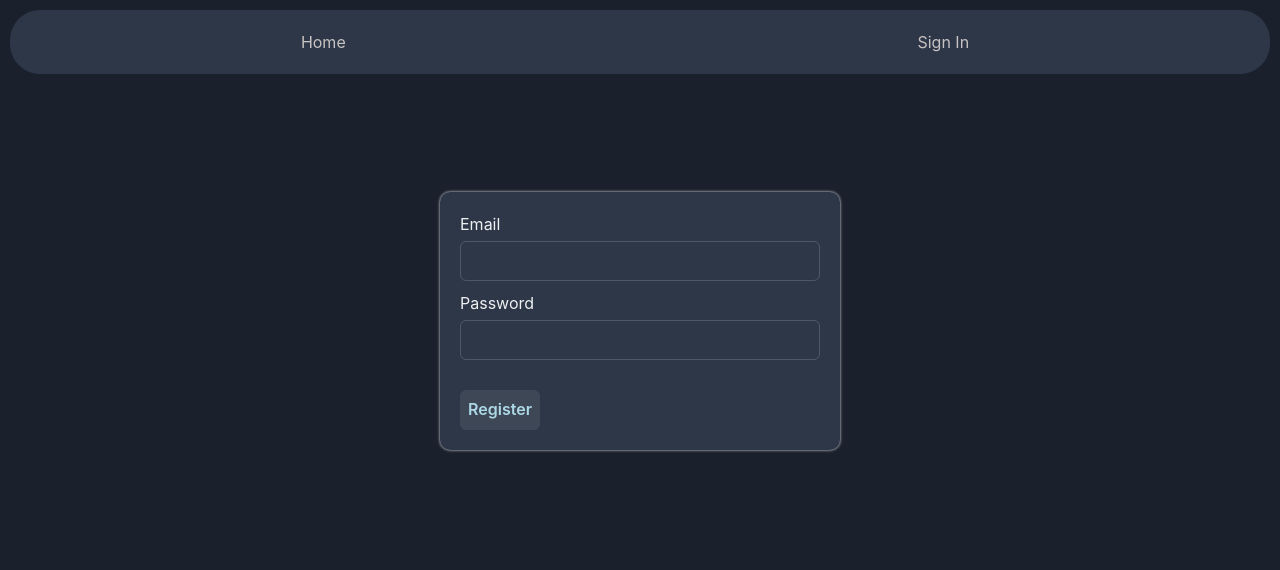
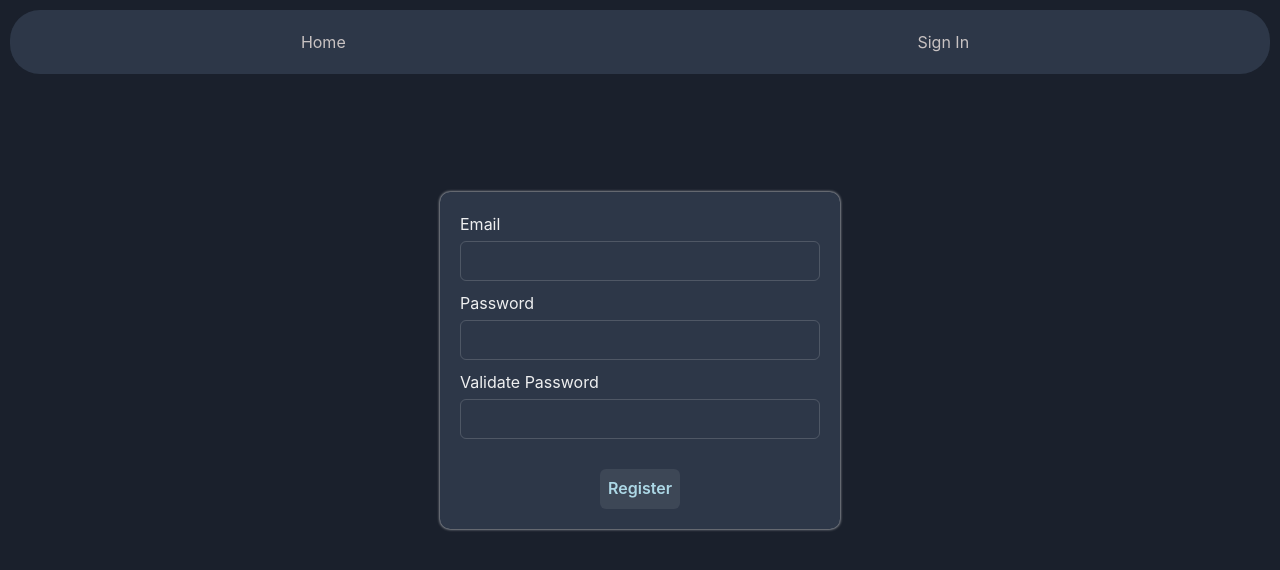
Before and after one commit to alekseycode/linktree-app, a React (Vite) app: page /register in a window 1280 px wide. Shown: the top 570 px of the page. Built offline with nearby package versions, Linux system fonts and the light colour scheme; a web font is replaced by a local one.

Commit message:
add password validation to register, show errors

```diff
--- a/src/components/auth/Register.jsx
+++ b/src/components/auth/Register.jsx
@@ -1,24 +1,40 @@
-import { Button, Flex, Input, Link, Text } from "@chakra-ui/react";
+import { Button, Flex, Input, Text } from "@chakra-ui/react";
 import React, { useState } from "react";
 import { auth } from "../../config/firebase";
 import { createUserWithEmailAndPassword } from "firebase/auth";
+import { fixErrorMessage } from "./authFunctions";
 
 const Register = () => {
-  const [formData, setFormData] = useState({ email: "", password: "" });
+  const [formData, setFormData] = useState({
+    email: "",
+    password: "",
+    validatePassword: "",
+    error: "",
+  });
+  const [showError, setShowError] = useState(false);
 
   const handleFormChange = (prop, val) => {
     setFormData((prev) => ({ ...prev, [prop]: val }));
   };
 
   const register = () => {
-    createUserWithEmailAndPassword(auth, formData.email, formData.password)
-      .then((userCredential) => {
-        console.log(userCredential);
-      })
-      .catch((err) => console.log(err));
+    if (formData.password === formData.validatePassword) {
+      createUserWithEmailAndPassword(auth, formData.email, formData.password)
+        .then((userCredential) => {
+          console.log(userCredential);
+        })
+        .catch((err) => {
+          console.log(err);
+          handleFormChange("error", fixErrorMessage(err.code)),
+            setShowError(true);
+        });
+    } else {
+      handleFormChange("error", "Password fields do not match");
+      setShowError(true);
+    }
   };
   return (
-    <Flex mt="15%" justifyContent="center">
+    <Flex mt="15%" flexDir="column" alignItems="center">
       <Flex
         flexDir="column"
         alignItems="center"
@@ -40,16 +56,29 @@ const Register = () => {
           <Input
             name="passwordInput"
             type="password"
+            mb="10px"
             onChange={(e) => handleFormChange("password", e.target.value)}
           />
-
-          <Flex alignItems="center" mt="30px">
+          <Text mb="5px">Validate Password</Text>
+          <Input
+            name="validatePasswordInput"
+            type="password"
+            onChange={(e) =>
+              handleFormChange("validatePassword", e.target.value)
+            }
+          />
+          <Flex mt="30px" justifyContent="center">
             <Button color="lightblue" w="80px" onClick={() => register()}>
               Register
             </Button>
           </Flex>
         </Flex>
       </Flex>
+      {showError && (
+        <Text mt="20px" color="red.400">
+          {formData.error}
+        </Text>
+      )}
     </Flex>
   );
 };
--- /dev/null
+++ b/src/components/auth/authFunctions.js
@@ -0,0 +1,8 @@
+export const fixErrorMessage = (err) => {
+  const stripErr = err.replace("auth/", "").replaceAll("-", " ");
+  let newErr = stripErr.charAt(0).toUpperCase() + stripErr.slice(1);
+  newErr === "Weak password" &&
+    (newErr = "Password should be at least 6 characters");
+
+  return newErr;
+};
```
